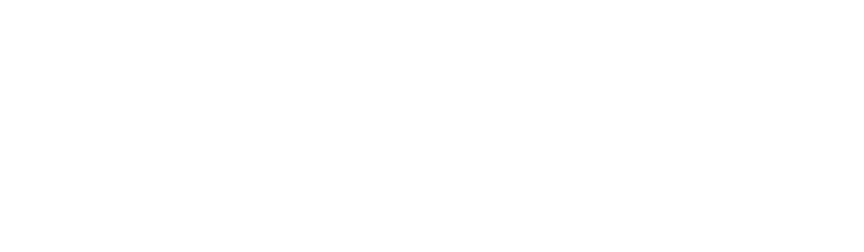
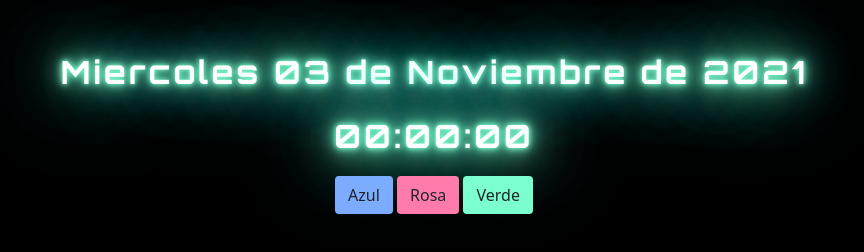
Before and after one commit to earias08/practicaBOM-c19i, a plain HTML site: page index.html in a window 1280 px wide. Shown: the whole page, without its empty margins (206-1070 px from the left). Drawn offline with Linux system fonts and the light colour scheme.

Commit message:
se agrego el maquetado del reloj

```diff
--- a/css/style.css
+++ b/css/style.css
@@ -0,0 +1,52 @@
+@import url('https://fonts.googleapis.com/css2?family=Orbitron:wght@700&display=swap');
+
+body{
+    background: #000;
+}
+
+.titulo{
+    font-family: 'Orbitron', sans-serif;
+    font-size: 2em;
+    letter-spacing: 3px;
+    color: white;
+}
+
+/* Efecto de neon */
+.azul{
+    text-shadow: 0 0 5px #7bacff,
+    0 0 10px #7bacff,
+    0 0 20px #7bacff,
+    0 0 40px #7bacff,
+    0 0 80px #7bacff,
+    0 0 90px #7bacff,
+    0 0 100px #7bacff;
+}
+.verde{
+    text-shadow: 0 0 5px #7bffce,
+    0 0 10px #7bffce,
+    0 0 20px #7bffce,
+    0 0 40px #7bffce,
+    0 0 80px #7bffce,
+    0 0 90px #7bffce,
+    0 0 100px #7bffce;
+}
+.rosa{
+    text-shadow: 0 0 5px #ff7bac,
+    0 0 10px #ff7bac,
+    0 0 20px #ff7bac,
+    0 0 40px #ff7bac,
+    0 0 80px #ff7bac,
+    0 0 90px #ff7bac,
+    0 0 100px #ff7bac;
+}
+
+/* cambiar el fondo de los botones */
+.btn-azul{
+    background: #7bacff;
+}
+.btn-rosa{
+    background: #ff7bac;
+}
+.btn-verde{
+    background: #7bffce;
+}
--- a/index.html
+++ b/index.html
@@ -5,10 +5,22 @@
     <meta http-equiv="X-UA-Compatible" content="IE=edge">
     <meta name="viewport" content="width=device-width, initial-scale=1.0">
     <link rel="stylesheet" href="css/bootstrap.min.css">
+    <link rel="stylesheet" href="css/style.css">
     <!-- agregar las etiquetas meta -->
     <title>Practica de BOM</title>
 </head>
 <body>
+    <main class="container text-center my-5">
+        <section class="titulo verde">
+            <p>Miercoles 03 de Noviembre de 2021</p>
+            <p>00:00:00</p>
+        </section>
+        <section>
+            <button class="btn btn-azul">Azul</button>
+            <button class="btn btn-rosa">Rosa</button>
+            <button class="btn btn-verde">Verde</button>
+        </section>
+    </main>
     <script src="js/bootstrap.min.js"></script>
     <script src="js/reloj.js"></script>
 </body>
```
